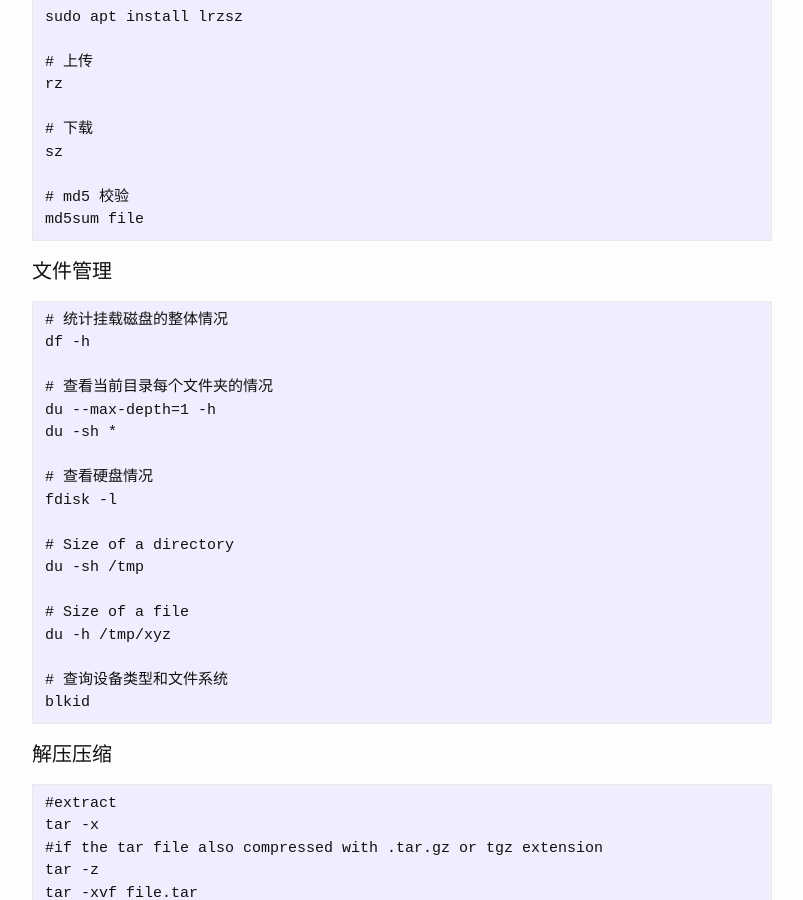
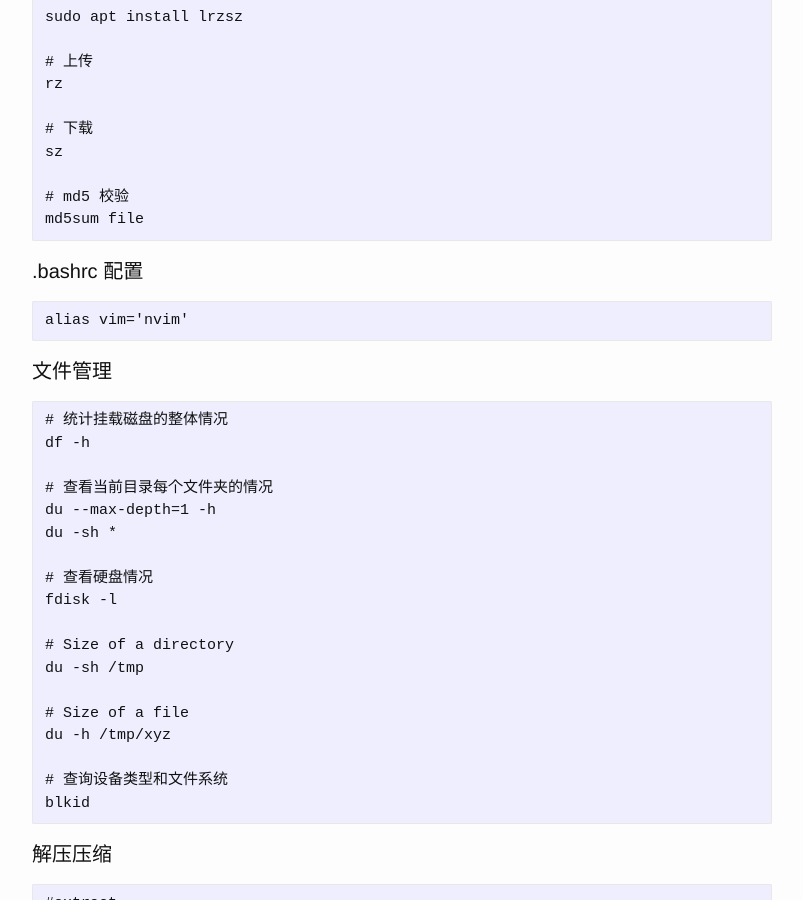
Before and after one commit to josephstalin117/josephstalin117.github.io, a Jekyll site: the page built from _posts/2016-04-04-linux.markdown, in a window 1280 px wide and 900 px high, scrolled down 7155 px. Shown: the whole window, without its empty margins (238-1041 px from the left). Built offline with Jekyll 4.4.1, drawn with Linux system fonts in a browser that asks for light colours.

Commit message:
add alias

````diff
--- a/_posts/2016-04-04-linux.markdown
+++ b/_posts/2016-04-04-linux.markdown
@@ -336,6 +336,11 @@ sz
 md5sum file
 ```
 
+#### .bashrc 配置
+```
+alias vim='nvim'
+```
+
 #### 文件管理
 ```
 # 统计挂载磁盘的整体情况
````
